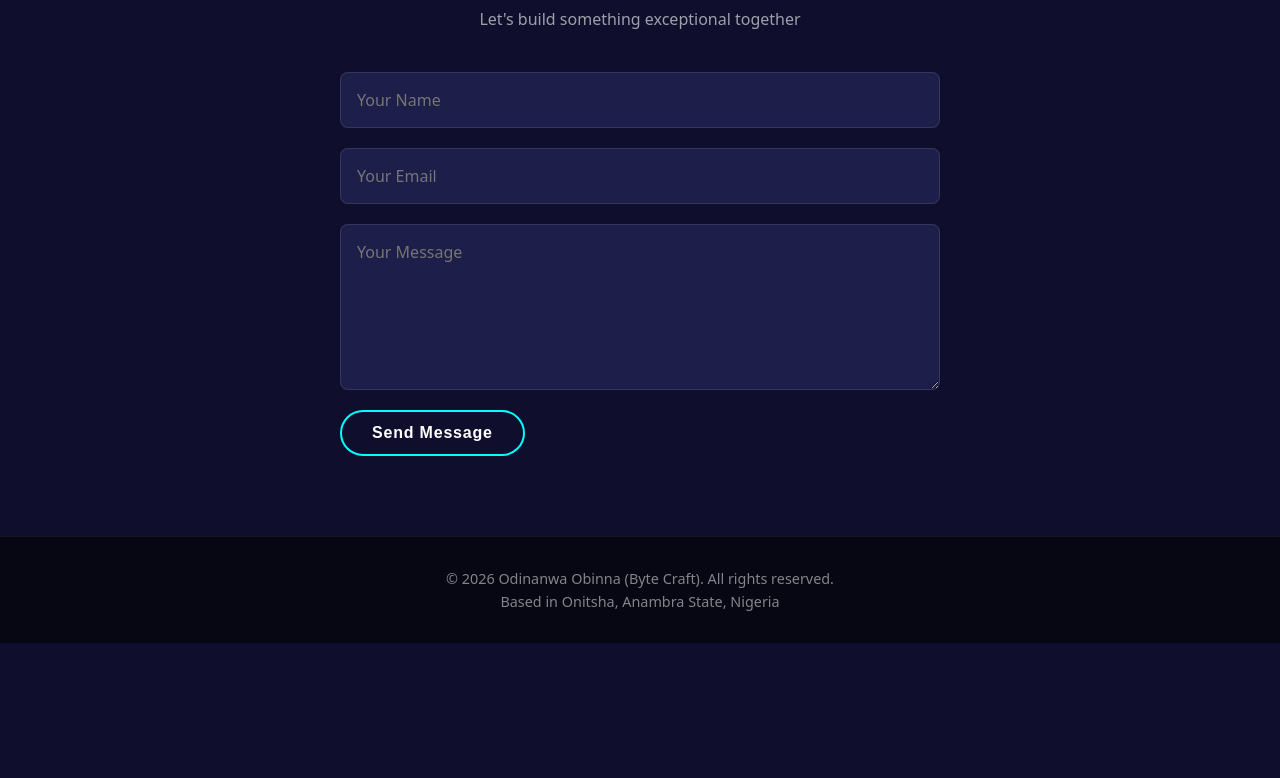
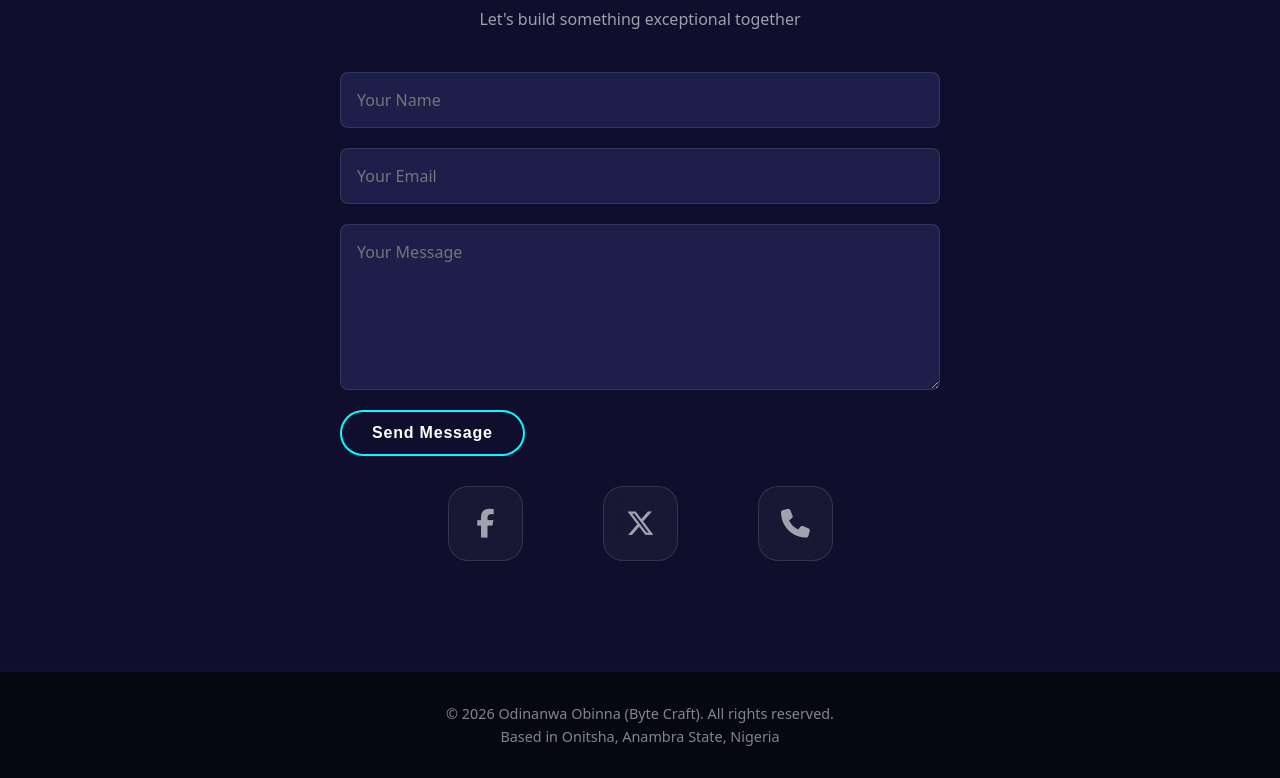
Before and after one commit to joyceifeajuna982-bi/My-portfoilo, a plain HTML site: page index.html in a window 1280 px wide. Shown: the part 3465-4243 px from the top of the page. Before the commit the page ends 4108 px from the top, so only its background shows below. Drawn offline with Linux system fonts and the light colour scheme.

Commit message:
Your Commit Message

```diff
--- a/index.html
+++ b/index.html
@@ -6,6 +6,7 @@
     <title>Odinanwa Obinna | Portfolio</title>
     <!-- FontAwesome Icons -->
     <link rel="stylesheet" href="https://cdnjs.cloudflare.com/ajax/libs/font-awesome/6.4.0/css/all.min.css">
+    <link rel="stylesheet" href="https://cdnjs.cloudflare.com/ajax/libs/font-awesome/6.5.1/css/all.min.css">
     <link rel="stylesheet" href="style.css">
 </head>
 <body>
@@ -192,6 +193,31 @@
                 <textarea name="message" rows="6" placeholder="Your Message" required></textarea>
                 <button type="submit" class="ctn">Send Message</button>
             </form>
+             <div class="glass-container">
+        <!-- Facebook Button -->
+        <a href="#" class="glass-btn facebook" style="--clr: #1877f2;">
+            <div class="icon-box">
+                <i class="fab fa-facebook-f icon"></i>
+                <span class="text">Byte Craft @bytecraft</span>
+            </div>
+        </a>
+
+        <!-- X (Twitter) Button -->
+        <a href="#" class="glass-btn twitter" style="--clr: #1da1f2;">
+            <div class="icon-box">
+                <i class="fab fa-x-twitter icon"></i>
+                <span class="text">Byte Craft @bytecraft</span>
+            </div>
+        </a>
+
+        <!-- Gmail Button-->
+         <a href="#" class="glass-btn gmail" style="--clr: #ea4335;">
+            <div class="icon-box">
+                <i class="fa fa-phone icon"></i>
+                <span class="text">+2349019072901</span>
+            </div>
+         </a>
+    </div>
         </div>
     </section>
 
--- a/style.css
+++ b/style.css
@@ -464,3 +464,92 @@ footer {
         padding: 25px;
     }
 }
+
+.glass-container {
+    display: flex;
+    gap: 5rem;
+    perspective: 1000px;
+    align-content: center;
+    justify-content: center;
+    margin: 30px auto;
+}
+
+/* Base Glassmorphism Card */
+.glass-btn {
+    position: relative;
+    width: 75px;
+    height: 75px;
+    background: rgba(255, 255, 255, 0.04);
+    border: 1px solid rgba(255, 255, 255, 0.12);
+    border-radius: 20px;
+    text-decoration: none;
+    display: flex;
+    align-items: center;
+    padding: 0 22px;
+    backdrop-filter: blur(12px);
+    -webkit-backdrop-filter: blur(12px);
+    overflow: hidden;
+
+    /* Smooth 3D Motion Transitions */
+    transform-style: preserve-3d;
+    transition: width 0.5s cubic-bezier(0.4, 0, 0.2, 1),
+                transform 0.5s cubic-bezier(0.4, 0, 0.2, 1),
+                box-shadow 0.5s ease,
+                border-color 0.5s ease;
+}
+
+.glass-btn .icon-box {
+    display: flex;
+    align-items: center;
+    gap: 18px;
+    width: 100%;
+}
+
+.glass-btn .icon {
+    font-size: 1.8rem;
+    color: rgba(255, 255, 255, 0.6);
+    min-width: 30px;
+    display: flex;
+    justify-content: center;
+    align-items: center;
+    transition: color 0.4s ease, transform 0.4s ease;
+}
+
+.glass-btn .text {
+    color: #ffffff;
+    font-weight: 600;
+    font-size: 1.05rem;
+    letter-spacing: 0.8px;
+    opacity: 0;
+    transform: translateZ(20px) translateX(-10px);
+    transition: opacity 0.4s ease, transform 0.4s ease;
+    white-space: nowrap;
+}
+
+/* --- Interactive 3D Lift & Glow Mechanics --- */
+
+.glass-btn:hover {
+    width: 280px;
+    border-color: var(--clr);
+    transform: translateY(-10px) rotateX(15deg) rotateY(-10deg) translateZ(10px);
+    box-shadow: 0 20px 30px rgba(0, 0, 0, 0.6),
+                0 0 25px var(--clr);
+}
+
+.glass-btn:hover .icon {
+    color: var(--clr);
+    transform: translateZ(30px) scale(1.1);
+    filter: drop-shadow(0 0 8px var(--clr));
+}
+
+.glass-btn:hover .text {
+    opacity: 1;
+    transform: translateZ(25px) translateX(0);
+}
+
+/* Mobile Responsive */
+@media (max-width: 768px) {
+    .glass-container {
+        flex-direction: column;
+    }
+}
```
